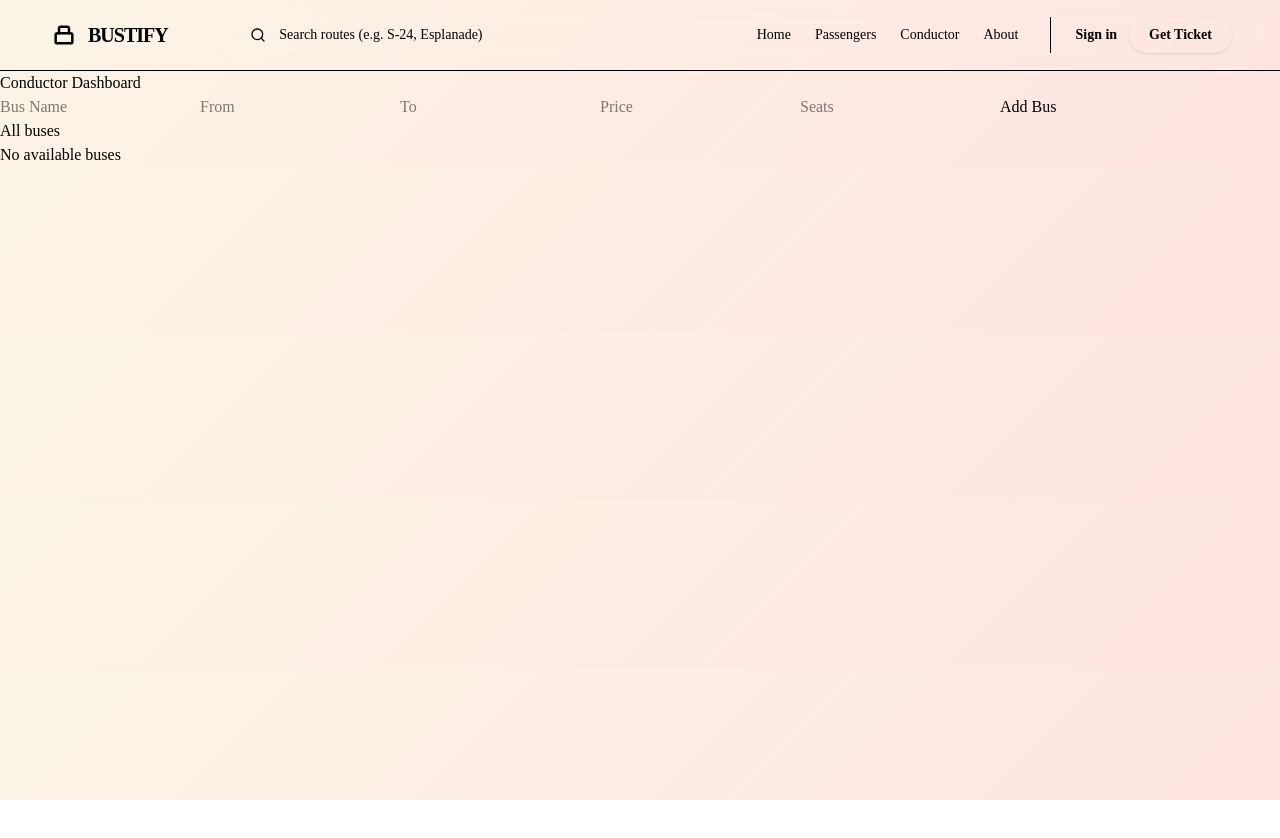
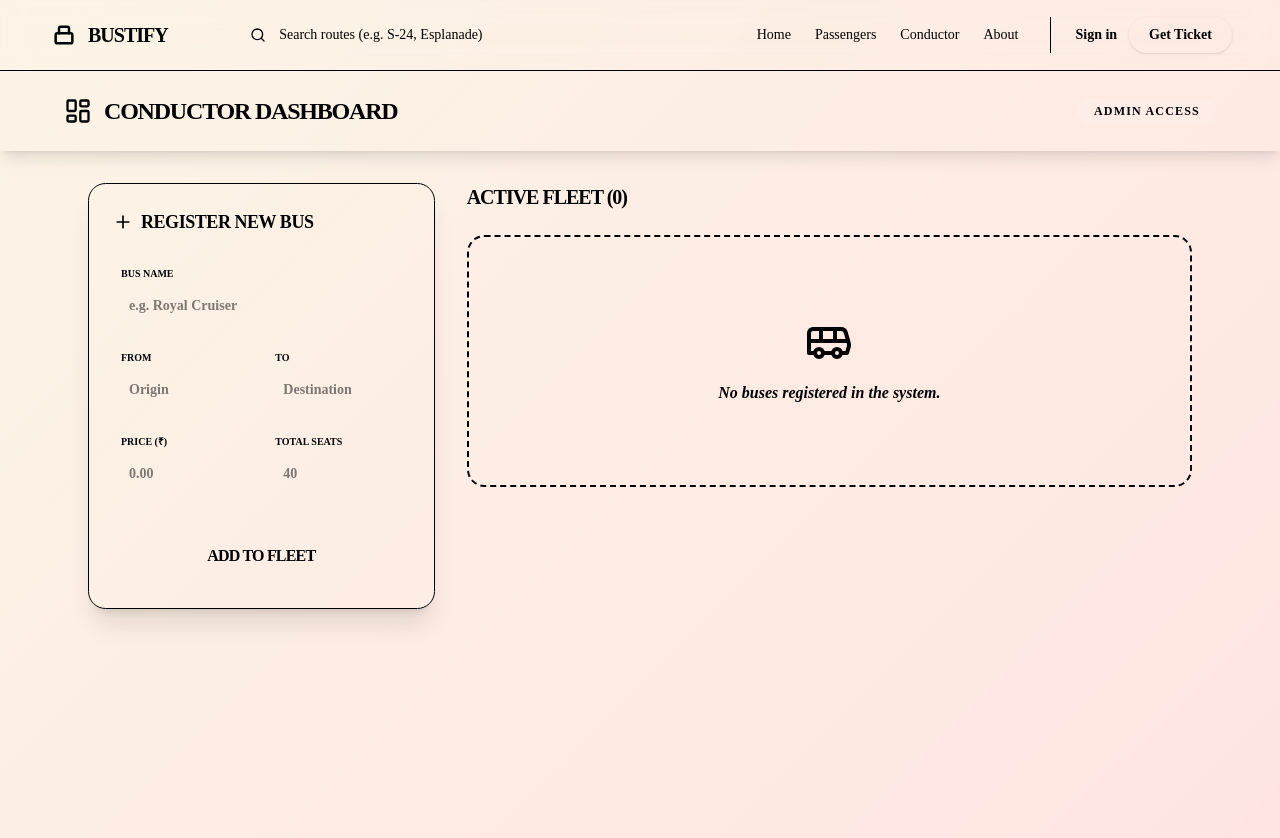
Before and after one commit to Swastik-Dutta2004/Project, a Next.js app: page /conductor in a window 1280 px wide. Shown: the top 838 px of the page. Before the commit the page ends 800 px from the top, so only its background shows below. Built offline with nearby package versions, Linux system fonts and the light colour scheme.

Commit message:
Fetch:  Added the ui with the help of shadcn and gimini.

```diff
--- a/app/conductor/page.tsx
+++ b/app/conductor/page.tsx
@@ -2,6 +2,7 @@
 
 import { getBuses, savedBuses } from "@/lib/busStorage"
 import { useEffect, useState } from "react"
+import { Plus, Trash2, Bus, MapPin, IndianRupee, Users, LayoutDashboard } from "lucide-react"
 
 export default function ConductorPage() {
     const [name, setName] = useState("")
@@ -11,77 +12,180 @@ export default function ConductorPage() {
     const [seats, setSeats] = useState("")
     const [buslist, setBuslist] = useState<any[]>([])
 
+    const refreshList = () => {
+        const data = getBuses()
+        setBuslist(data)
+    }
+
     const handleAddBus = () => {
+        if (!name || !from || !to || !price || !seats) {
+            alert("Please fill all fields")
+            return
+        }
+
         const existing = getBuses()
-
         const newBus = {
             id: Date.now(),
             name,
             from,
             to,
-            type: "AC seated",
+            type: "AC Seated",
             departure: "08:00 AM",
             arrival: "04:00 PM",
             duration: "8h",
             seats: Number(seats),
             price: Number(price),
-            rating: 4,
-            amenities: []
+            rating: 4.5,
+            amenities: ["WiFi", "Water"]
         }
 
         const updated = [...existing, newBus]
         savedBuses(updated)
+        refreshList() // Update the UI immediately
 
-        alert("Bus add sucessfully👍")
-
-        setName(""),
-            setFrom(""),
-            setTo(""),
-            setPrice(""),
-            setSeats("")
+        alert("Bus added successfully! 👍")
+        setName(""); setFrom(""); setTo(""); setPrice(""); setSeats("");
     }
 
     useEffect(() => {
-        const data = getBuses()
-        setBuslist(data)
+        refreshList()
     }, [])
 
-
     const handleDelete = (id: number) => {
-        const updated = buslist.filter((bus) => bus.id !== id)
-        setBuslist(updated)
-        savedBuses(updated)
+        if (confirm("Are you sure you want to remove this bus?")) {
+            const currentBuses = getBuses()
+            const updated = currentBuses.filter((bus: any) => bus.id !== id)
+            savedBuses(updated)
+            setBuslist(updated)
+        }
     }
 
+    return (
+        <div className="min-h-screen bg-secondary/20 font-sans pb-20">
+            {/* --- TOP NAV --- */}
+            <header className="bg-primary p-6 shadow-lg mb-8">
+                <div className="max-w-6xl mx-auto flex items-center justify-between">
+                    <div className="flex items-center gap-3 text-primary-foreground">
+                        <LayoutDashboard size={28} />
+                        <h1 className="text-2xl font-black uppercase tracking-tighter">Conductor Dashboard</h1>
+                    </div>
+                    <div className="bg-white/10 px-4 py-1 rounded-full text-xs font-bold text-primary-foreground uppercase tracking-widest">
+                        Admin Access
+                    </div>
+                </div>
+            </header>
 
-    return (
-        <div>
-            <h1>Conductor Dashboard</h1>
+            <main className="max-w-6xl mx-auto px-6 grid grid-cols-1 lg:grid-cols-12 gap-8">
 
-            <input placeholder="Bus Name" value={name} onChange={(e) => setName(e.target.value)} />
-            <input placeholder="From" value={from} onChange={(e) => setFrom(e.target.value)} />
-            <input placeholder="To" value={to} onChange={(e) => setTo(e.target.value)} />
-            <input placeholder="Price" value={price} onChange={(e) => setPrice(e.target.value)} />
-            <input placeholder="Seats" value={seats} onChange={(e) => setSeats(e.target.value)} />
+                {/* --- LEFT: ADD BUS FORM --- */}
+                <div className="lg:col-span-4">
+                    <div className="bg-card p-6 rounded-3xl border border-border shadow-xl sticky top-8">
+                        <h2 className="text-lg font-black uppercase tracking-tight mb-6 flex items-center gap-2">
+                            <Plus className="text-primary" size={20} /> Register New Bus
+                        </h2>
 
-            <button onClick={handleAddBus}>
-                Add Bus
-            </button>
+                        <div className="space-y-4">
+                            <div className="space-y-1">
+                                <label className="text-[10px] font-bold uppercase text-muted-foreground ml-2">Bus Name</label>
+                                <input
+                                    className="w-full bg-secondary/50 border-none rounded-xl px-4 py-3 text-sm font-bold focus:ring-2 ring-primary outline-none transition-all"
+                                    placeholder="e.g. Royal Cruiser" value={name} onChange={(e) => setName(e.target.value)}
+                                />
+                            </div>
 
-            <h2>All buses</h2>
+                            <div className="grid grid-cols-2 gap-3">
+                                <div className="space-y-1">
+                                    <label className="text-[10px] font-bold uppercase text-muted-foreground ml-2">From</label>
+                                    <input
+                                        className="w-full bg-secondary/50 border-none rounded-xl px-4 py-3 text-sm font-bold outline-none"
+                                        placeholder="Origin" value={from} onChange={(e) => setFrom(e.target.value)}
+                                    />
+                                </div>
+                                <div className="space-y-1">
+                                    <label className="text-[10px] font-bold uppercase text-muted-foreground ml-2">To</label>
+                                    <input
+                                        className="w-full bg-secondary/50 border-none rounded-xl px-4 py-3 text-sm font-bold outline-none"
+                                        placeholder="Destination" value={to} onChange={(e) => setTo(e.target.value)}
+                                    />
+                                </div>
+                            </div>
 
-            {buslist.length === 0 ? (
-                <p>No available buses</p>
-            ) : (
-                buslist.map((bus) =>
-                    <div key={bus.id}>
-                        <p>{bus.name}</p>
-                        <p>{bus.from} → {bus.to}</p>
-                        <p>₹{bus.price}</p>
-                        <p>Seats: {bus.seats}</p>
+                            <div className="grid grid-cols-2 gap-3">
+                                <div className="space-y-1">
+                                    <label className="text-[10px] font-bold uppercase text-muted-foreground ml-2">Price (₹)</label>
+                                    <input
+                                        type="number" className="w-full bg-secondary/50 border-none rounded-xl px-4 py-3 text-sm font-bold outline-none"
+                                        placeholder="0.00" value={price} onChange={(e) => setPrice(e.target.value)}
+                                    />
+                                </div>
+                                <div className="space-y-1">
+                                    <label className="text-[10px] font-bold uppercase text-muted-foreground ml-2">Total Seats</label>
+                                    <input
+                                        type="number" className="w-full bg-secondary/50 border-none rounded-xl px-4 py-3 text-sm font-bold outline-none"
+                                        placeholder="40" value={seats} onChange={(e) => setSeats(e.target.value)}
+                                    />
+                                </div>
+                            </div>
+
+                            <button
+                                onClick={handleAddBus}
+                                className="w-full bg-primary text-primary-foreground font-black py-4 rounded-2xl mt-4 hover:opacity-90 transition-all active:scale-95 shadow-lg shadow-primary/20 uppercase tracking-tighter"
+                            >
+                                Add to Fleet
+                            </button>
+                        </div>
                     </div>
-                )
-            )}
+                </div>
+
+                {/* --- RIGHT: ACTIVE FLEET LIST --- */}
+                <div className="lg:col-span-8">
+                    <div className="flex items-center justify-between mb-6">
+                        <h2 className="text-xl font-black uppercase tracking-tighter">Active Fleet ({buslist.length})</h2>
+                        <div className="h-[1px] flex-1 bg-border mx-6 hidden md:block"></div>
+                    </div>
+
+                    {buslist.length === 0 ? (
+                        <div className="bg-card border-2 border-dashed border-border p-20 rounded-3xl text-center">
+                            <Bus size={48} className="mx-auto text-muted-foreground/30 mb-4" />
+                            <p className="text-muted-foreground font-bold italic">No buses registered in the system.</p>
+                        </div>
+                    ) : (
+                        <div className="grid gap-4">
+                            {buslist.map((bus) => (
+                                <div key={bus.id} className="bg-card border border-border p-5 rounded-2xl flex flex-col md:flex-row justify-between items-center hover:shadow-md transition-all group">
+                                    <div className="flex items-center gap-4 w-full">
+                                        <div className="w-12 h-12 bg-primary/10 rounded-xl flex items-center justify-center text-primary">
+                                            <Bus size={24} />
+                                        </div>
+                                        <div className="flex-1">
+                                            <h3 className="font-black text-foreground uppercase tracking-tight leading-none mb-1">{bus.name}</h3>
+                                            <div className="flex items-center gap-3 text-muted-foreground">
+                                                <div className="flex items-center gap-1 text-[10px] font-bold uppercase tracking-widest">
+                                                    <MapPin size={10} /> {bus.from} → {bus.to}
+                                                </div>
+                                                <div className="flex items-center gap-1 text-[10px] font-bold uppercase tracking-widest text-primary">
+                                                    <Users size={10} /> {bus.seats} Seats
+                                                </div>
+                                            </div>
+                                        </div>
+                                        <div className="text-right px-6 border-x border-border hidden md:block">
+                                            <p className="text-lg font-black text-foreground leading-none">₹{bus.price}</p>
+                                            <p className="text-[10px] font-bold text-muted-foreground uppercase tracking-widest">Base Fare</p>
+                                        </div>
+                                        <button
+                                            onClick={() => handleDelete(bus.id)}
+                                            className="p-3 text-muted-foreground hover:text-destructive hover:bg-destructive/10 rounded-xl transition-all"
+                                        >
+                                            <Trash2 size={20} />
+                                        </button>
+                                    </div>
+                                </div>
+                            ))}
+                        </div>
+                    )}
+                </div>
+
+            </main>
         </div>
     )
 }
```
